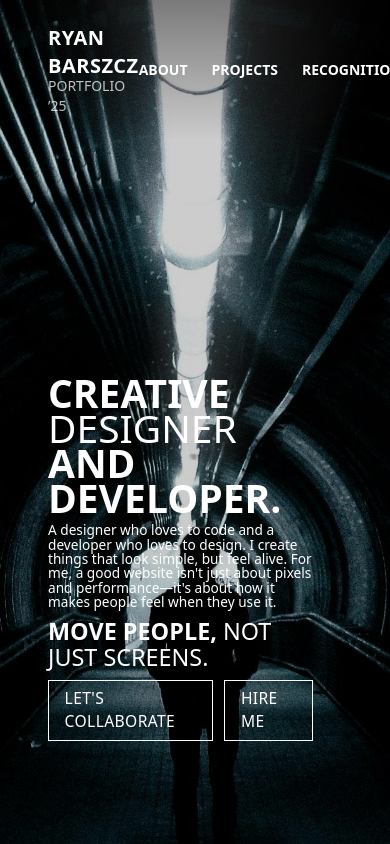
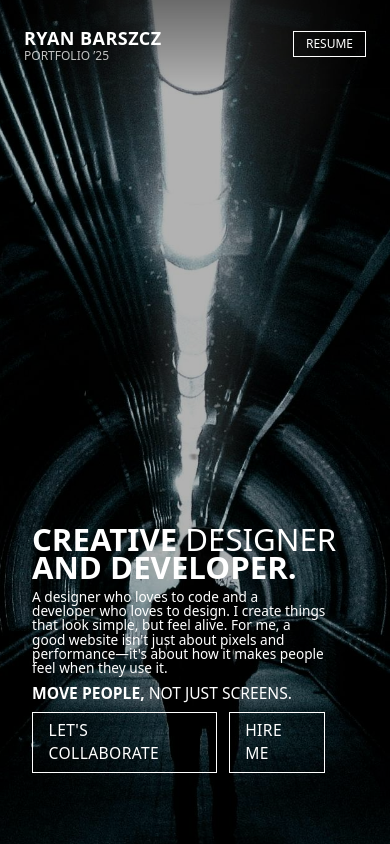
Before and after one commit to RyanBarszcz/portfolio-site, a React (Vite) app: page / in a window 390 px wide. Shown: the top 844 px of the page. Built offline with nearby package versions, Linux system fonts and the light colour scheme.

Commit message:
nav and top section mobile design

```diff
--- a/src/App.jsx
+++ b/src/App.jsx
@@ -8,7 +8,7 @@ import Contact from "./sections/Contact";
 export default function App() {
 
   return (
-    // TODO: Project Page Design, Mobile/Tablet Design
+    // TODO: Mobile/Tablet Design, add all correct data
     <>
       <Navbar />
       <SmoothScrollWrapper>
--- a/src/components/Navbar.jsx
+++ b/src/components/Navbar.jsx
@@ -14,74 +14,43 @@ export default function Navbar() {
 
     gsap.to(window, {
       duration: 1,
-      scrollTo: {
-        y: el,
-        // offsetY: 100
-      },
+      scrollTo: { y: el },
       ease: "power2.out"
     });
   };
 
-  // Navbar up and down gsap
-  // useEffect(() => {
-  //   const showAnim = gsap.from('.top-nav', {
-  //     yPercent: -100,
-  //     paused: true,
-  //     duration: 0.5,
-  //   }).progress(1);
-
-  //   ScrollTrigger.create({
-  //     start: "top top",
-  //     end: "max",
-  //     // markers: true,
-  //     onUpdate: (self) => {
-  //       self.direction === -1 ? showAnim.play() : showAnim.reverse()
-  //     }
-  //   });
-  // }, []);
-
   return (
     <nav
       ref={navRef}
-      className="top-nav fixed top-0 left-0 w-full z-50 px-12 py-6
+      className="top-nav fixed top-0 left-0 w-full z-50 px-6 sm:px-12 py-6
                  flex items-center justify-between
                  bg-gradient-to-b
                  from-black/40 via-black/20 to-transparent"
     >
       {/* LEFT SIDE */}
       <div className="text-white">
-        <h1 className="font-bold text-xl tracking-wide">RYAN BARSZCZ</h1>
-        <p className="text-sm opacity-75 -mt-1">PORTFOLIO ’25</p>
+        <h1 className="font-bold text-lg sm:text-xl tracking-wide">RYAN BARSZCZ</h1>
+        <p className="text-xs sm:text-sm opacity-75 -mt-1">PORTFOLIO ’25</p>
       </div>
 
-      {/* RIGHT SIDE */}
-      <div className="flex items-center gap-6 text-white font-semibold text-sm">
-        <button onClick={() => scrollToSection("about")} className="hover:opacity-60 hover:cursor-pointer">
-          ABOUT
-        </button>
+      {/* DESKTOP NAV (hidden on mobile) */}
+      <div className="hidden md:flex items-center gap-6 text-white font-semibold text-sm">
+        <button onClick={() => scrollToSection("about")} className="hover:opacity-60 hover:cursor-pointer">ABOUT</button>
+        <button onClick={() => scrollToSection("projects")} className="hover:opacity-60 hover:cursor-pointer">PROJECTS</button>
+        <button onClick={() => scrollToSection("achievements")} className="hover:opacity-60 hover:cursor-pointer">RECOGNITION</button>
+        <button onClick={() => scrollToSection("contact")} className="hover:opacity-60 hover:cursor-pointer">CONTACT</button>
+      </div>
 
-        <button onClick={() => scrollToSection("projects")} className="hover:opacity-60 hover:cursor-pointer">
-          PROJECTS
-        </button>
-
-        <button onClick={() => scrollToSection("achievements")} className="hover:opacity-60 hover:cursor-pointer">
-          RECOGNITION
-        </button>
-
-        <button onClick={() => scrollToSection("contact")} className="hover:opacity-60 hover:cursor-pointer">
-          CONTACT
-        </button>
-
+      {/* RESUME BUTTON — visible on all screens */}
       <a
         href="/ryan-barszcz-resume.pdf"
         target="_blank"
         rel="noopener noreferrer"
-          className="px-4 py-2 border border-white
-             hover:bg-white hover:text-black transition"
+        className="px-3 py-1 sm:px-4 sm:py-2 border border-white
+                   hover:bg-white hover:text-black transition text-white text-xs sm:text-sm"
       >
         RESUME
       </a>
-      </div>
     </nav>
   );
 }
--- a/src/sections/Hero.jsx
+++ b/src/sections/Hero.jsx
@@ -4,7 +4,7 @@ export default function Hero() {
 
       {/* LEFT SIDE — MAIN TITLE */}
       <div className="mb-[2.1vw] md:mb-0 overflow-hidden">
-        <h1 className="text-white md:text-[7vw] text-[10vw] leading-[0.9] font-bold uppercase">
+        <h1 className="text-white md:text-[7vw] text-[8vw] leading-[0.9] font-bold uppercase">
           <span>creative</span>
           <span className="font-light"> designer</span>
           <br />
@@ -25,7 +25,7 @@ export default function Hero() {
           </h4>
 
           {/* MOVE PEOPLE LINE */}
-          <h3 className="text-white text-[6vw] md:text-[2.5vw] leading-[1.1] mt-[2.5vw] md:mt-[0.8vw] font-extrabold">
+          <h3 className="text-white text-[4vw] md:text-[2.5vw] leading-[1.1] mt-[2.5vw] md:mt-[0.8vw] font-extrabold">
             MOVE PEOPLE, <span className="font-light">NOT JUST SCREENS.</span>
           </h3>
         </div>
--- a/src/sections/TopSection.jsx
+++ b/src/sections/TopSection.jsx
@@ -80,12 +80,12 @@ export default function TopSection() {
             </div>
 
             {/* Dark overlay (20% black) */}
-            <div className="absolute inset-0 bg-black/20 z-8 pointer-events-none"></div>
+            <div className="absolute inset-0 bg-black/30 z-8 pointer-events-none"></div>
 
 
             {/* SCROLLING CONTENT */}
             <div className="relative z-10">
-                <div className="h-screen flex items-end px-12 pb-20">
+                <div className="h-screen flex items-end px-8 lg:px-12 pb-12">
                     <Hero />
                 </div>
 
```
Lines whose indentation alone changed are shown as unchanged.
